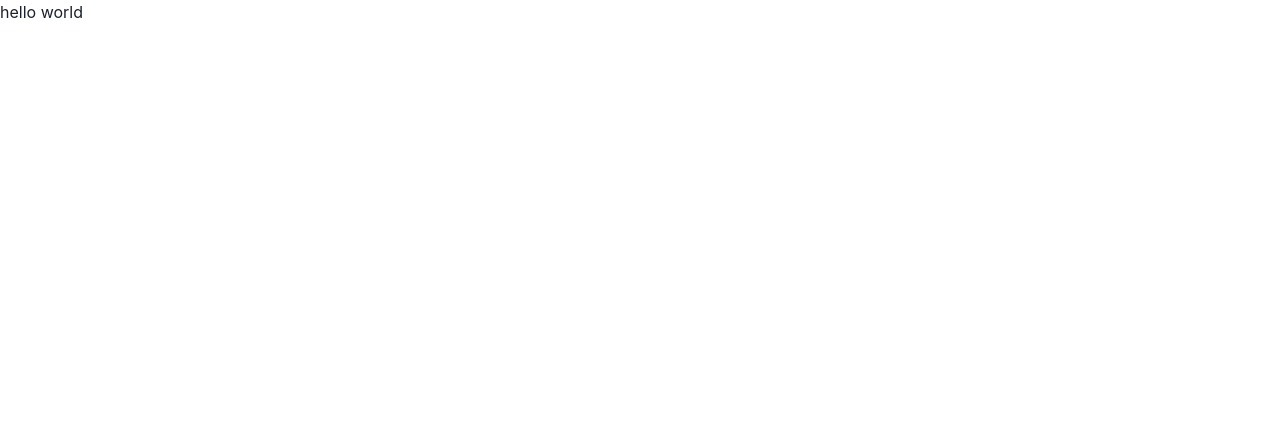
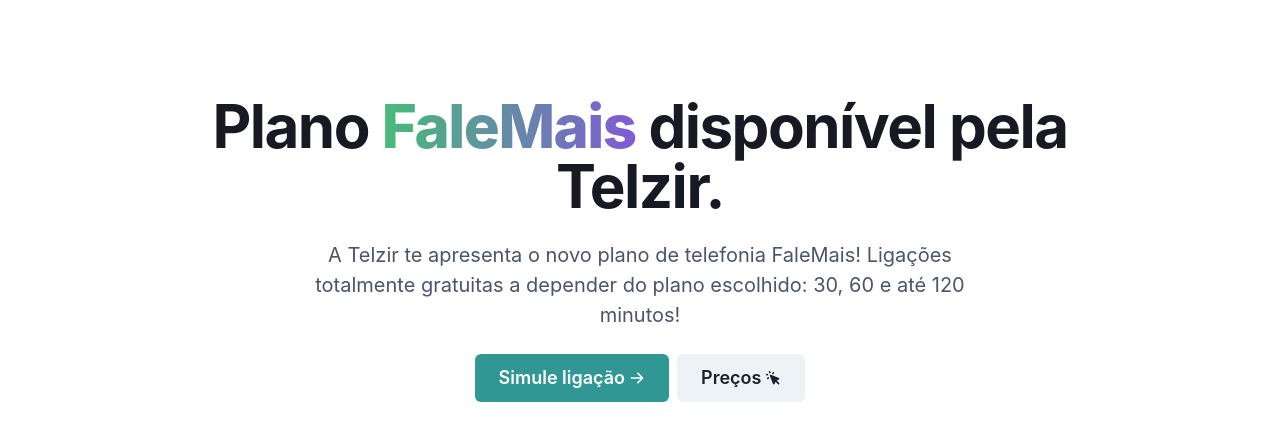
Before and after one commit to guiduck/LOL, a Next.js app: page / in a window 1280 px wide. Shown: the top 440 px of the page. Built offline with nearby package versions, Linux system fonts and the light colour scheme.

Commit message:
hero component

```diff
--- a/pages/index.tsx
+++ b/pages/index.tsx
@@ -1,5 +1,6 @@
 import Head from 'next/head';
 import React from 'react';
+import Hero from '../src/components/Hero';
 
 // A empresa de telefonia Telzir, especializada em chamadas de longa distância nacional,
 // vai colocar um novo produto no mercado chamado FaleMais. Normalmente um cliente
@@ -22,15 +23,7 @@
 const Home: React.FC = () => {
   return (
     <div>
-      <Head>
-        <title>Home</title>
-      </Head>
-
-      <main >
-        <h1>
-          hello world
-        </h1>
-      </main>
+      <Hero />
     </div>
   )
 }
--- /dev/null
+++ b/src/components/Hero/index.tsx
@@ -0,0 +1,103 @@
+import { Box, Button, chakra, Icon, Stack, Text, useColorModeValue } from '@chakra-ui/react';
+import React from 'react';
+
+const Hero: React.FC = () => {
+
+    return (
+      <Box px={8} py={24} mx="auto">
+        <Box
+          w={{ base: "full", md: 11 / 12, xl: 9 / 12 }}
+          mx="auto"
+          textAlign={{ base: "left", md: "center" }}
+        >
+          <chakra.h1
+            mb={6}
+            fontSize={{ base: "4xl", md: "6xl" }}
+            fontWeight="bold"
+            lineHeight="none"
+            letterSpacing={{ base: "normal", md: "tight" }}
+            color={useColorModeValue("gray.900",'gray.100')}
+          >
+            Plano{" "}
+            <Text
+              display={{ base: "block", lg: "inline" }}
+              w="full"
+              bgClip="text"
+              bgGradient="linear(to-r, green.400,purple.500)"
+              fontWeight="extrabold"
+            >
+              FaleMais
+            </Text>{" "}
+            disponível pela Telzir.
+          </chakra.h1>
+          <chakra.p
+            px={{ base: 0, lg: 24 }}
+            mb={6}
+            fontSize={{ base: "lg", md: "xl" }}
+            color={useColorModeValue("gray.600",'gray.300')}
+          >
+            A Telzir te apresenta o novo plano de telefonia FaleMais! Ligações totalmente gratuitas
+            a depender do plano escolhido: 30, 60 e até 120 minutos!
+          </chakra.p>
+          <Stack
+          direction={{base:"column",sm:"row"}}
+            mb={{ base: 4, md: 8 }}
+            spacing={2}
+            justifyContent={{ sm: "left", md: "center" }}
+          >
+            <Button
+              as="a"
+              variant="solid"
+              colorScheme="teal"
+              display="inline-flex"
+              alignItems="center"
+              justifyContent="center"
+              w={{ base: "full", sm: "auto" }}
+              mb={{ base: 2, sm: 0 }}
+              size="lg"
+              cursor="pointer"
+            >
+              Simule ligação
+              <Icon boxSize={4} ml={1} viewBox="0 0 20 20" fill="currentColor">
+                <path
+                  fillRule="evenodd"
+                  d="M10.293 3.293a1 1 0 011.414 0l6 6a1 1 0 010 1.414l-6 6a1 1 0 01-1.414-1.414L14.586 11H3a1 1 0 110-2h11.586l-4.293-4.293a1 1 0 010-1.414z"
+                  clipRule="evenodd"
+                />
+              </Icon>
+            </Button>
+            <Button
+              as="a"
+              colorScheme="gray"
+              display="inline-flex"
+              alignItems="center"
+              justifyContent="center"
+              w={{ base: "full", sm: "auto" }}
+              mb={{ base: 2, sm: 0 }}
+              size="lg"
+              cursor="pointer"
+            >
+              Preços
+              <Icon boxSize={4} ml={1} viewBox="0 0 20 20" fill="currentColor">
+                <path
+                  fillRule="evenodd"
+                  d="M6.672 1.911a1 1 0 10-1.932.518l.259.966a1 1 0 001.932-.518l-.26-.966zM2.429 4.74a1 1 0 10-.517 1.932l.966.259a1 1 0 00.517-1.932l-.966-.26zm8.814-.569a1 1 0 00-1.415-1.414l-.707.707a1 1 0 101.415 1.415l.707-.708zm-7.071 7.072l.707-.707A1 1 0 003.465 9.12l-.708.707a1 1 0 001.415 1.415zm3.2-5.171a1 1 0 00-1.3 1.3l4 10a1 1 0 001.823.075l1.38-2.759 3.018 3.02a1 1 0 001.414-1.415l-3.019-3.02 2.76-1.379a1 1 0 00-.076-1.822l-10-4z"
+                  clipRule="evenodd"
+                />
+              </Icon>
+            </Button>
+          </Stack>
+        </Box>
+        {/* <Box
+          w={{ base: "full", md: 10 / 12 }}
+          mx="auto"
+          mt={20}
+          textAlign="center"
+        >
+
+        </Box> */}
+      </Box>
+    );
+}
+
+export default Hero;
```
Also changed, not shown: package.json (+8 -5 lines), 2 other files (tests, documents, lock files or other folders).
